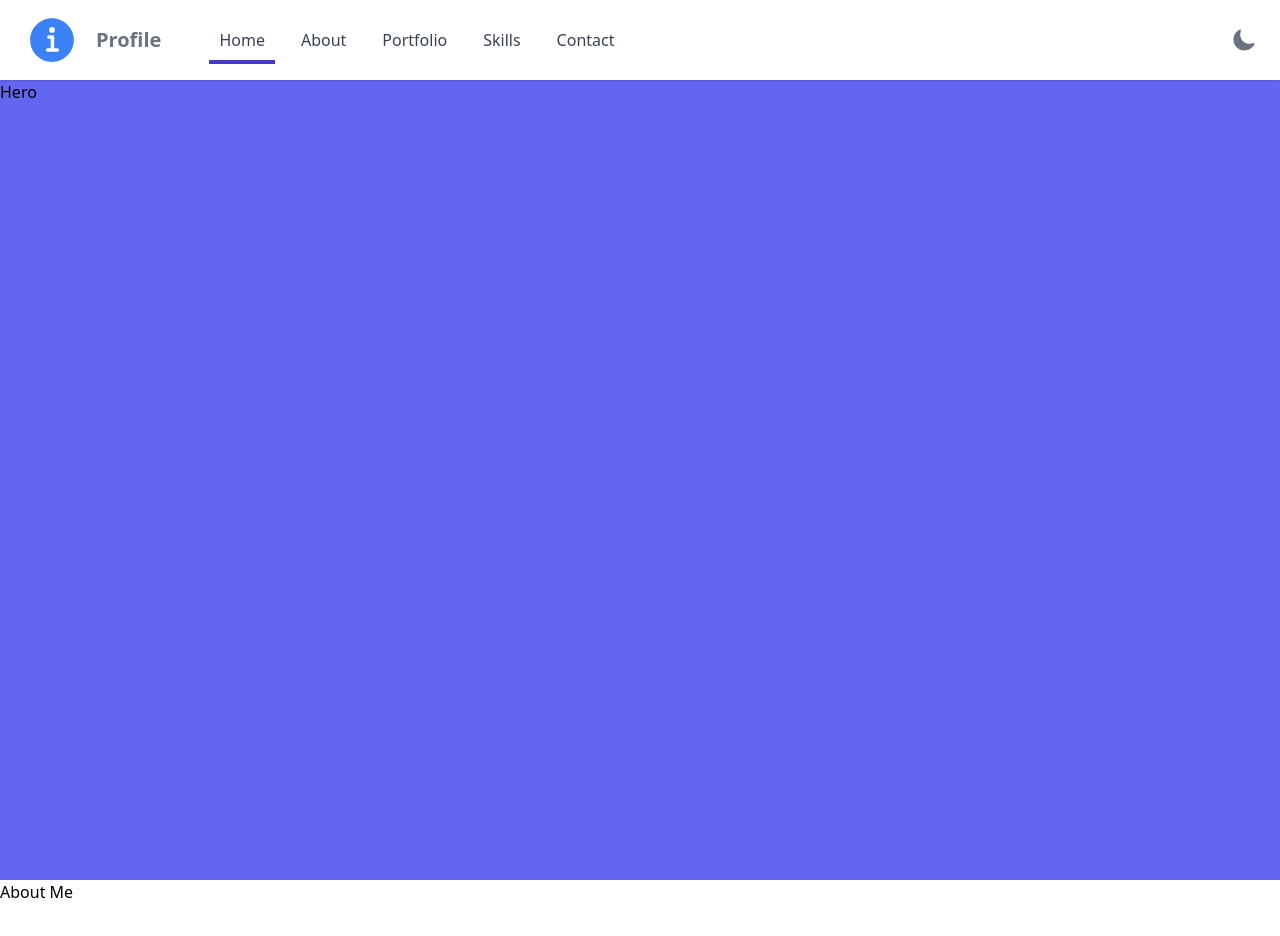
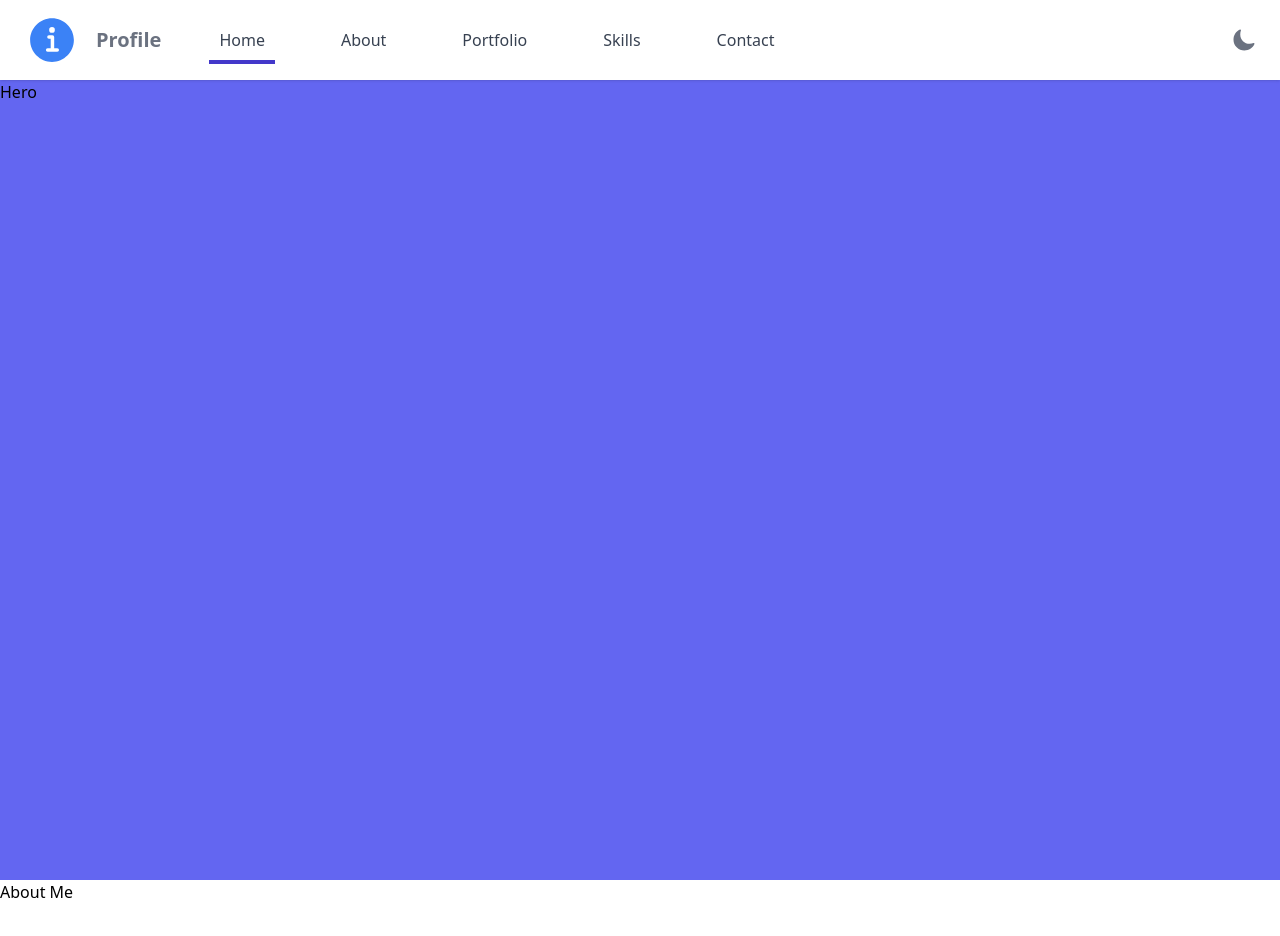
Before and after one commit to mehradi-github/ref-portfolio, a Next.js app: page / in a window 1280 px wide. Shown: the top 936 px of the page. Built offline with nearby package versions, Linux system fonts and the light colour scheme.

Commit message:
Fixing underline's animation in navbar

```diff
--- a/components/Header.tsx
+++ b/components/Header.tsx
@@ -52,30 +52,30 @@ active:border-indigo-700
 dark:active:border-gray-100
 md:mx-2`;
 
-  const TwLinks = tw.div<LinksProps>`
-  ${(p) =>
-    p.$isOpen ? "translate-x-0 opacity-100 " : "opacity-0 -translate-x-full"}
-  absolute
-  inset-x-0
-  z-20
-  w-full
-  px-6
-  py-4
-  transition-all
-  duration-300
-  ease-in-out
-  bg-white
-  dark:bg-gray-800
-  md:mt-0
-  md:p-0
-  md:top-0
-  md:relative
-  md:opacity-100
-  md:translate-x-0
-  md:flex
-  md:items-center
-  md:justify-between
-  `;
+  // const TwLinks = tw.div<LinksProps>`
+  // ${(p) =>
+  //   p.$isOpen ? "translate-x-0 opacity-100 " : "opacity-0 -translate-x-full"}
+  // absolute
+  // inset-x-0
+  // z-20
+  // w-full
+  // px-6
+  // py-4
+  // transition-all
+  // duration-300
+  // ease-in-out
+  // bg-white
+  // dark:bg-gray-800
+  // md:mt-0
+  // md:p-0
+  // md:top-0
+  // md:relative
+  // md:opacity-100
+  // md:translate-x-0
+  // md:flex
+  // md:items-center
+  // md:justify-between
+  // `;
 
   const [activeIndex, setActiveIndex] = useState<number>(0);
   const handleScroll = (e: Event) => {
@@ -172,30 +172,55 @@ md:mx-2`;
             </button>
           </div>
         </div>
-        <TwLinks $isOpen={isOpen}>
+        <div
+          className={`
+        ${
+          isOpen ? "translate-x-0 opacity-100 " : "opacity-0 -translate-x-full "
+        }
+        absolute
+  inset-x-0
+  z-20
+  w-full
+  px-6
+  py-4
+  transition-all
+  duration-300
+  ease-in-out
+  bg-white
+  dark:bg-gray-800
+  md:mt-0
+  md:p-0
+  md:top-0
+  md:relative
+  md:opacity-100
+  md:translate-x-0
+  md:flex
+  md:items-center
+  md:justify-between`}
+        >
           <div className="">
             <ul className="flex flex-col px-2-mx-4 md:flex-row md:mx-10 md:py-0">
-              <li className="py-2">
+              <li className="py-2 mr-10">
                 <TwLink ref={navRefs[0]} href="#hero">
                   Home
                 </TwLink>
               </li>
-              <li className="py-2">
+              <li className="py-2 mr-10">
                 <TwLink ref={navRefs[1]} href="#about">
                   About
                 </TwLink>
               </li>
-              <li className="py-2">
+              <li className="py-2 mr-10">
                 <TwLink ref={navRefs[2]} href="#portfolio">
                   Portfolio
                 </TwLink>
               </li>
-              <li className="py-2">
+              <li className="py-2 mr-10">
                 <TwLink ref={navRefs[3]} href="#skills">
                   Skills
                 </TwLink>
               </li>
-              <li className="py-2">
+              <li className="py-2 mr-10">
                 <TwLink ref={navRefs[4]} href="#contact">
                   Contact
                 </TwLink>
@@ -207,7 +232,7 @@ md:mx-2`;
             />
           </div>
           {renderThemeChanger()}
-        </TwLinks>
+        </div>
       </div>
     </nav>
   );
```
